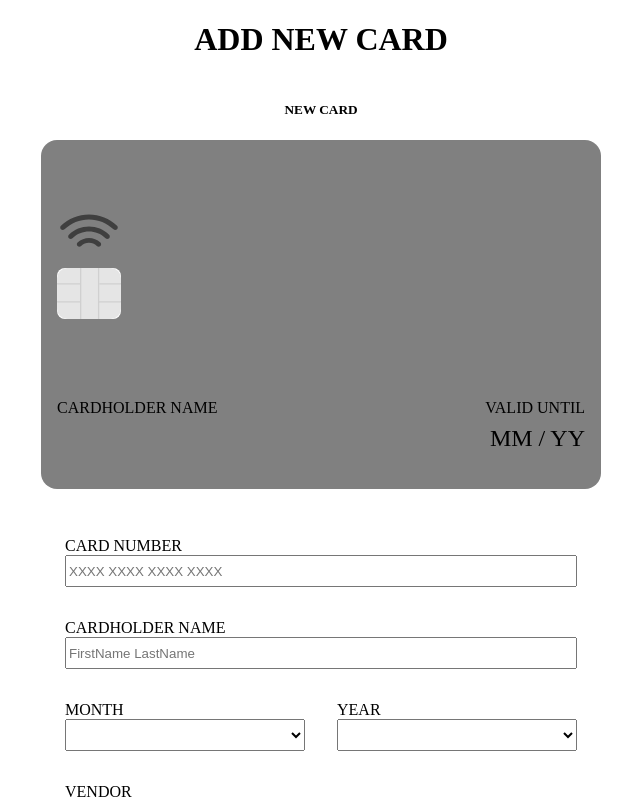
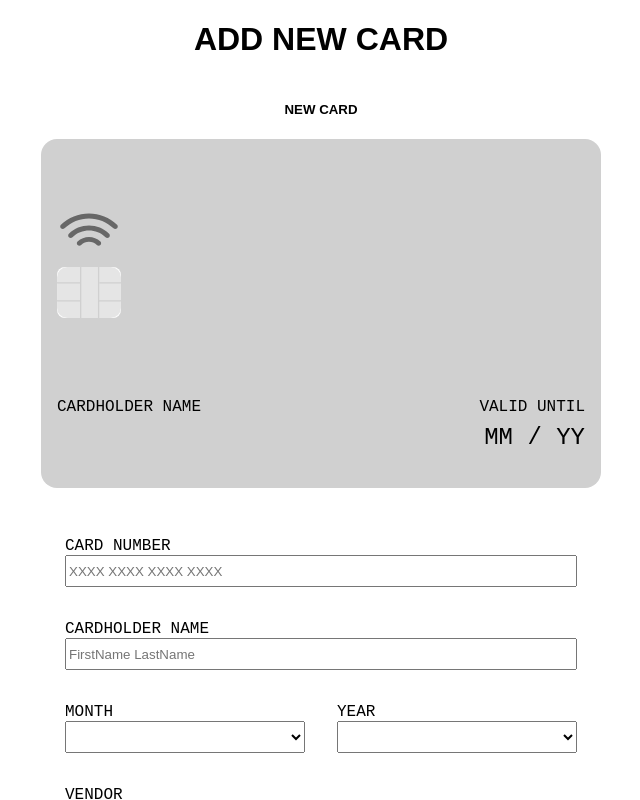
Before and after one commit to JesperSkold/e-wallet-vue, a Vue app in the folder wallet-main/: page / in a window 1280 px wide. Both pictures are taken after a click on the button "ADD A NEW CARD". Shown: the top 800 px of the page, without its empty margins (319-959 px from the left). Built offline with nearby package versions, Linux system fonts and the light colour scheme.

Commit message:
some fonts and styling

```diff
--- a/wallet-main/src/App.vue
+++ b/wallet-main/src/App.vue
@@ -75,11 +75,19 @@ export default {
 </script>
 
 <style lang="scss">
+@import url('https://fonts.googleapis.com/css2?family=Saira:wght@200&display=swap');
+@import url('https://fonts.googleapis.com/css2?family=Saira:wght@200&display=swap');
 body{
   min-height: 100vh;
   margin: 0;
 	padding: 0;
 }
+h1,h2,h3,h4,h5,h6 {
+	font-family: 'Source Sans Pro', sans-serif;
+}
+p, label, li{
+	font-family: 'PT Mono', monospace;
+}
 
 
 
--- a/wallet-main/src/components/CardItem.vue
+++ b/wallet-main/src/components/CardItem.vue
@@ -69,7 +69,7 @@ export default {
 
 <style lang="scss" scoped>
 // $step: 7rem;
-$maxCards: 100;
+$maxCards: 50;
 @for $i from 0 through $maxCards {
 	.l-#{$i} {
 		position: absolute;
@@ -113,7 +113,6 @@ $maxCards: 100;
 	padding: 0;
 	font-size: 3rem;
 	text-align: center;
-	letter-spacing: 0.3rem;
 }
 
 .card-holder p {
--- a/wallet-main/src/views/AddCardPage.vue
+++ b/wallet-main/src/views/AddCardPage.vue
@@ -254,7 +254,7 @@ form > div {
 
 button {
 	cursor: pointer;
-	margin-top: 2rem;
+	margin: 2rem 0;
 	background: none;
 	font-size: 1.6rem;
 	font-weight: 700;
@@ -271,7 +271,7 @@ button {
 	border-radius: 1rem;
 	height: 21.8rem;
 	width: 35rem;
-	background: grey;
+	background: #D0D0D0;
 	margin-bottom: 2rem;
 }
 .vendor {
@@ -296,7 +296,6 @@ button {
 	padding: 0;
 	font-size: 3rem;
 	text-align: center;
-	letter-spacing: 0.3rem;
 }
 
 .card-holder p {
--- a/wallet-main/src/views/HomePage.vue
+++ b/wallet-main/src/views/HomePage.vue
@@ -2,8 +2,8 @@
 	<main>
 		<h1>E-WALLET</h1>
 		<h5>ACTIVE CARD</h5>
-		<h5>{{checkIfActives}}</h5>
-		<h5>{{checkIfCards}}</h5>
+		<h5>{{ checkIfActives }}</h5>
+		<h5>{{ checkIfCards }}</h5>
 		<CardList :cards="cards" @toggleActive="toggleActive" />
 		<button @click="$emit('changeView')">ADD A NEW CARD</button>
 	</main>
@@ -24,20 +24,20 @@ export default {
 		},
 	},
 	computed: {
-    checkIfActives(){
+		checkIfActives() {
 			for (const obj of this.cards) {
 				if (obj.active === true) {
-          return ""
+					return "";
 				}
 			}
-  return "You dont have an active card yet, pick a card to activate it!"
+			return "You dont have an active card yet, pick a card to activate it!";
 		},
-checkIfCards(){
+		checkIfCards() {
 			if (this.cards.length) {
-		return ""
+				return "";
 			}
-	return "You dont have any cards yet, click the add new card button to add cards."
-}
+			return "You dont have any cards yet, click the add new card button to add cards.";
+		},
 	},
 };
 </script>
@@ -51,14 +51,15 @@ main {
 	display: flex;
 	flex-direction: column;
 	align-items: center;
-	h5,h1 {
+	h5,
+	h1 {
 		margin: 0;
 		padding: 0;
 	}
 	h5 {
-		margin-bottom: .2rem;
+		margin-bottom: 0.2rem;
 	}
-	h1{
+	h1 {
 		margin: 2rem 0;
 	}
 }
@@ -70,7 +71,11 @@ button {
 	height: 4rem;
 	width: 35rem;
 	font-size: 1.6rem;
-	border-radius: .5rem;
+	border-radius: 0.5rem;
 	background: none;
+	&:hover {
+		color: white;
+		background: black;
+	}
 }
 </style>
```
Lines whose indentation alone changed are shown as unchanged.
